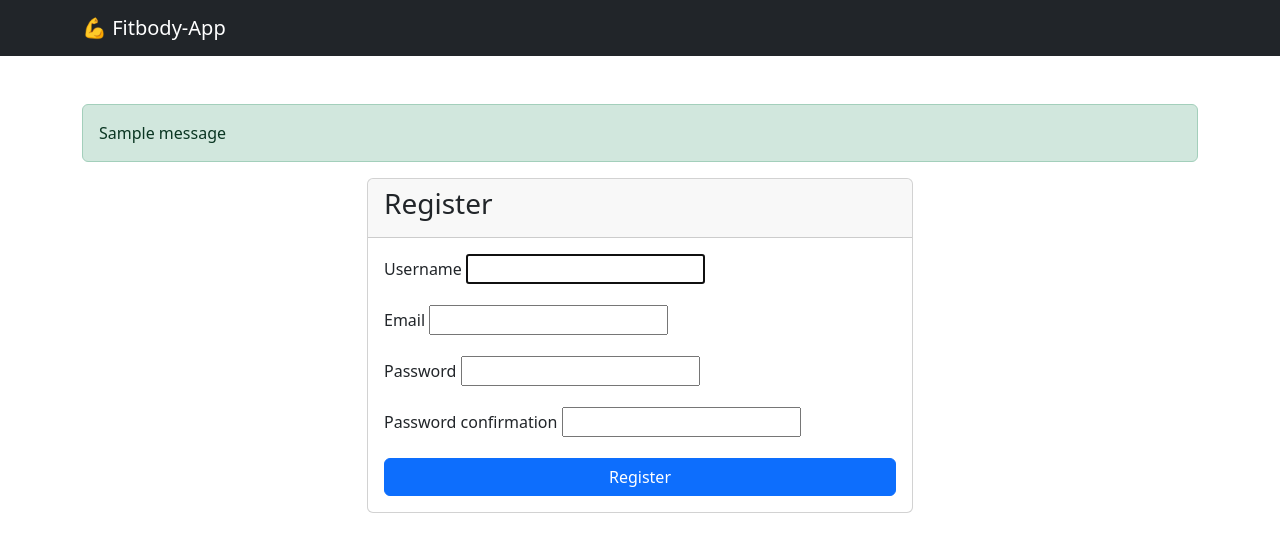
After one commit to picker770/fit-body-app, a Django app: page /accounts/register/ in a window 1280 px wide. The commit adds this page. Shown: the top 552 px of the page. Run offline with Django 5.2, Linux system fonts and the light colour scheme; tables that the repository leaves empty hold one stand-in row (values such as "Sample post"); one stand-in notice (Sample message) is shown.

Commit message:
Add registration view and template with form

```diff
--- a/accounts/forms.py
+++ b/accounts/forms.py
@@ -2,7 +2,7 @@ from django import forms
 from django.contrib.auth.forms import UserCreationForm
 from django.contrib.auth import get_user_model
 
-User = get_user_model
+User = get_user_model()
 
 
 class CustomUserCreationForm(UserCreationForm):
--- /dev/null
+++ b/accounts/templates/accounts/register.html
@@ -0,0 +1,30 @@
+{% extends 'base.html' %}
+
+{% block content %}
+<div class="row justify-content-center">
+    <div class="col-md-6">
+        <div class="card">
+            <div class="card-header">
+                <h3>Register</h3>
+            </div>
+            <div class="card-body">
+                <form method="POST">
+                    {% csrf_token %}
+
+                    {% for field in form %}
+                        <div class="mb-3">
+                            <label class="form-label">{{ field.label }}</label>
+                            {{ field }}
+                            {% if field.errors %}
+                                <div class="text-danger">{{ field.errors }}</div>
+                            {% endif %}
+                        </div>
+                    {% endfor %}
+
+                    <button type="submit" class="btn btn-primary w-100">Register</button>
+                </form>
+            </div>
+        </div>
+    </div>
+</div>
+{% endblock %}
--- a/accounts/urls.py
+++ b/accounts/urls.py
@@ -1,4 +1,8 @@
 from django.urls import path
+from . import views
+
+app_name = 'accounts'
 
 urlpatterns = [
+    path('register/', views.register, name='register'),
 ]
--- a/accounts/views.py
+++ b/accounts/views.py
@@ -1,3 +1,18 @@
-from django.shortcuts import render
+from django.shortcuts import render, redirect
+from django.contrib.auth import login
+from django.contrib import messages
+from .forms import CustomUserCreationForm
 
-# Create your views here.
+
+def register(request):
+    if request.method == 'POST':
+        form = CustomUserCreationForm(request.POST)
+        if form.is_valid():
+            user = form.save()
+            login(request, user)
+            messages.success(request, f'Welcome {user.username}!')
+            return redirect('home')
+    else:
+        form = CustomUserCreationForm()
+
+    return render(request, 'accounts/register.html', {'form': form})
--- a/fitness_platform/urls.py
+++ b/fitness_platform/urls.py
@@ -1,16 +1,9 @@
 from django.contrib import admin
 from django.urls import path, include
-from django.conf import settings
-from django.conf.urls.static import static
 from django.views.generic import TemplateView
 
 urlpatterns = [
     path('admin/', admin.site.urls),
     path('', TemplateView.as_view(template_name='home.html'), name='home'),
     path('accounts/', include('accounts.urls')),
-    path('dashboard/', include('dashboard.urls')),
 ]
-
-# Serve media files in development
-if settings.DEBUG:
-    urlpatterns += static(settings.MEDIA_URL, document_root=settings.MEDIA_ROOT)
--- a/templates/base.html
+++ b/templates/base.html
@@ -3,23 +3,27 @@
 <head>
     <meta charset="UTF-8">
     <meta name="viewport" content="width=device-width, initial-scale=1.0">
-    <title>Fitbody-app {% block title %}{% endblock %}</title>
-    <!--Bootstrap CSS will go here later-->
-    {% block extra_css %}{% endblock %}
+    <title>Fitbody-App</title>
+    <link href="https://cdn.jsdelivr.net/npm/bootstrap@5.3.0/dist/css/bootstrap.min.css" rel="stylesheet">
 </head>
 <body>
-    <nav>
-        <!--Navigation will go here-->
-        <h1>Fitness Community platform</h1>
+    <nav class="navbar navbar-expand-lg navbar-dark bg-dark">
+        <div class="container">
+            <a class="navbar-brand" href="{% url 'home' %}">💪 Fitbody-App</a>
+        </div>
     </nav>
 
-    <main>
+    <main class="container my-5">
+        {% if messages %}
+            {% for message in messages %}
+                <div class="alert alert-success">{{ message }}</div>
+            {% endfor %}
+        {% endif %}
+
         {% block content %}
         {% endblock %}
     </main>
 
-    <!--Bootstrap JS will go here-->
-    {% block extra_js %}{% endblock %}
-
+    <script src="https://cdn.jsdelivr.net/npm/bootstrap@5.3.0/dist/js/bootstrap.bundle.min.js"></script>
 </body>
 </html>
```
Also changed, not shown: templates/home.html (added, +12 -0 lines).
